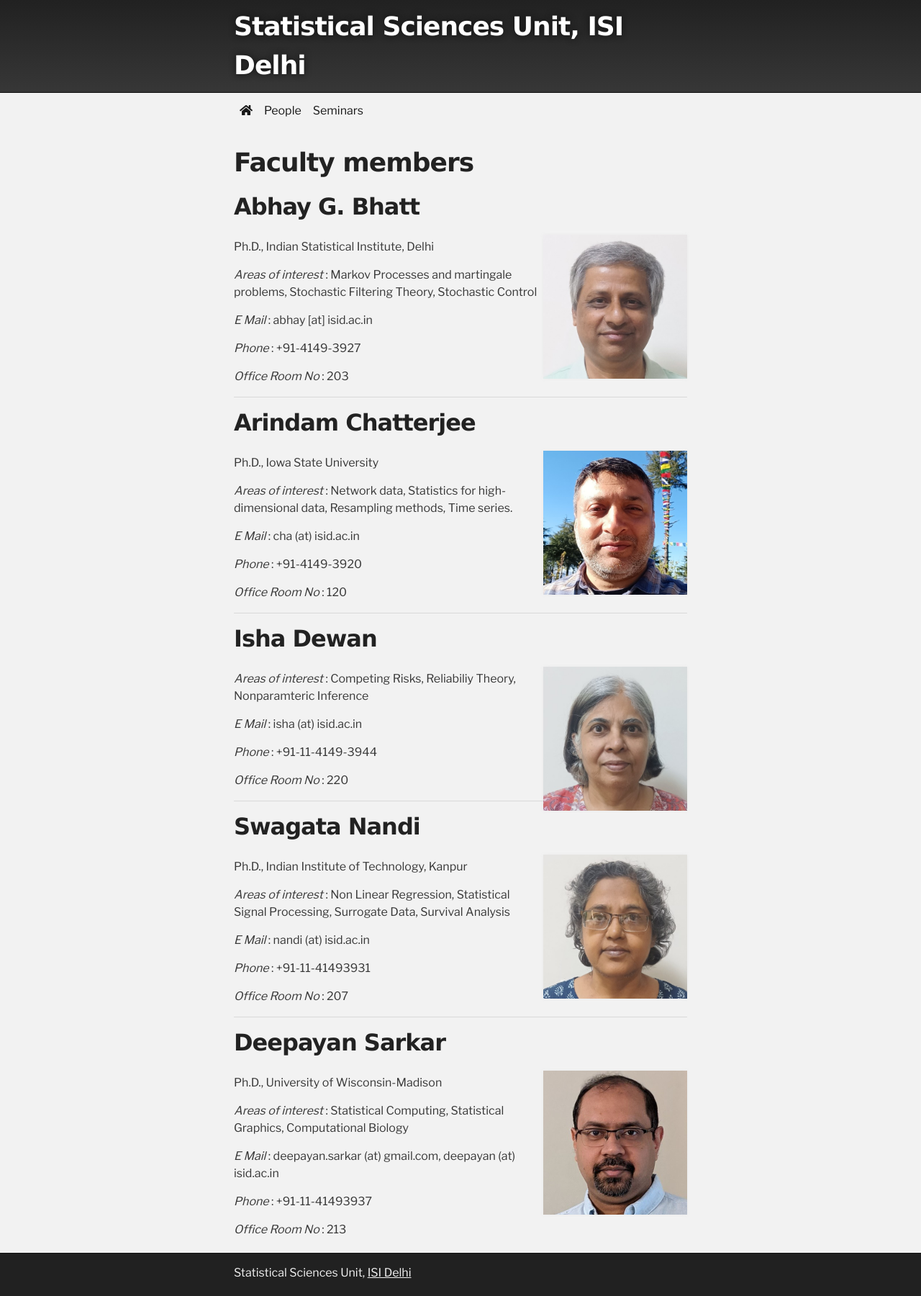
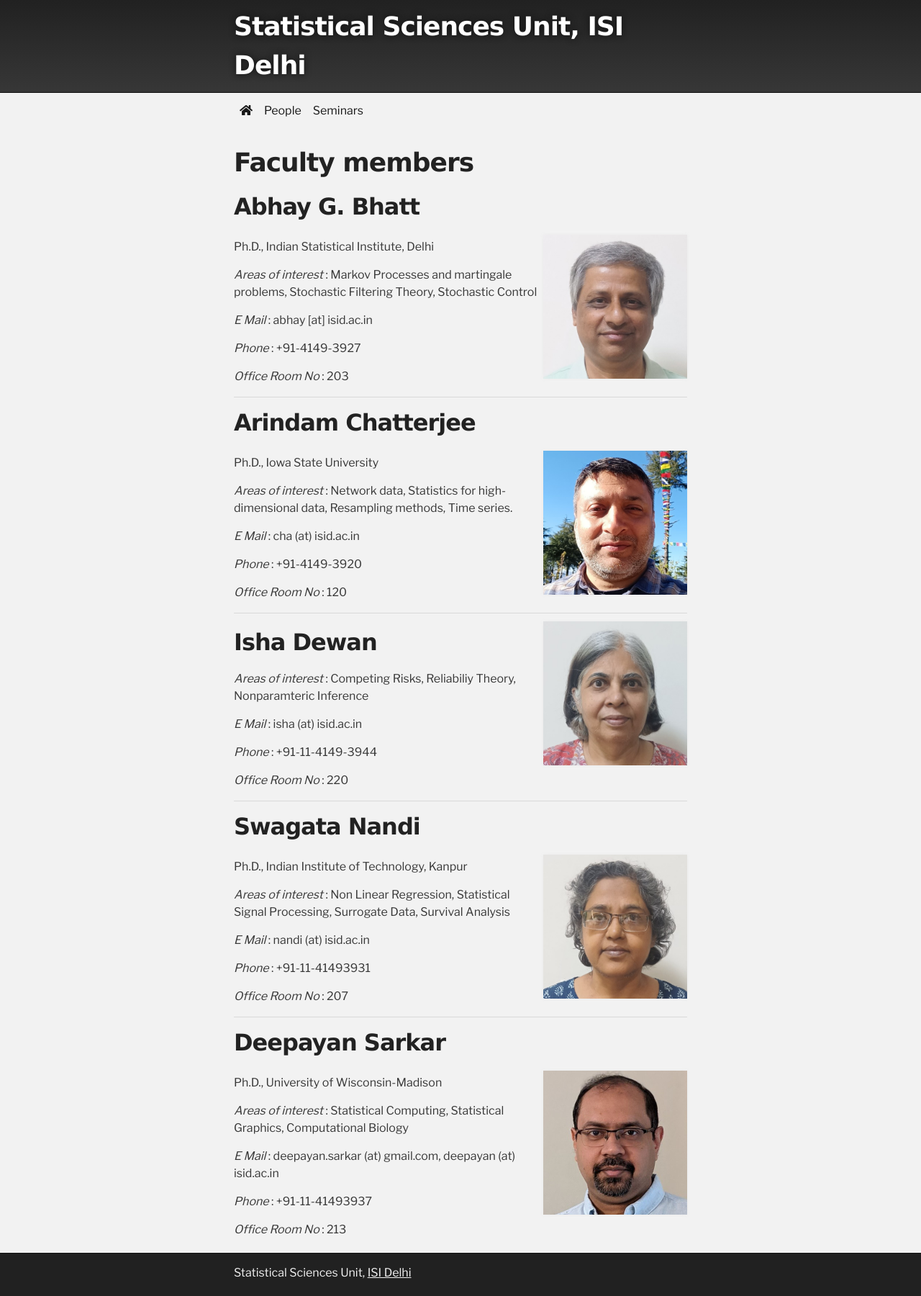
Before and after one commit to isid-statsu/isid-statsu.github.io, a Jekyll site: the page built from people.md, in a window 1280 px wide. Shown: the whole page at 72% size. Built offline with Jekyll 4.4.1, drawn with Linux system fonts in a browser that asks for light colours; nearby versions of some CDN libraries.

Commit message:
minor reformat

```diff
--- a/people.md
+++ b/people.md
@@ -40,9 +40,9 @@ _Office Room No_ : 120
 
 * * * *
 
+<img class="fphoto" style="float:right; max-height:200px;" src="photos/faculty/isha-dewan.jpg" />
+
 ## Isha Dewan
-
-<img class="fphoto" style="float:right; max-height:200px;" src="photos/faculty/isha-dewan.jpg" />
 
 _Areas of interest_ : Competing Risks, Reliabiliy Theory, Nonparamteric Inference
 
```
